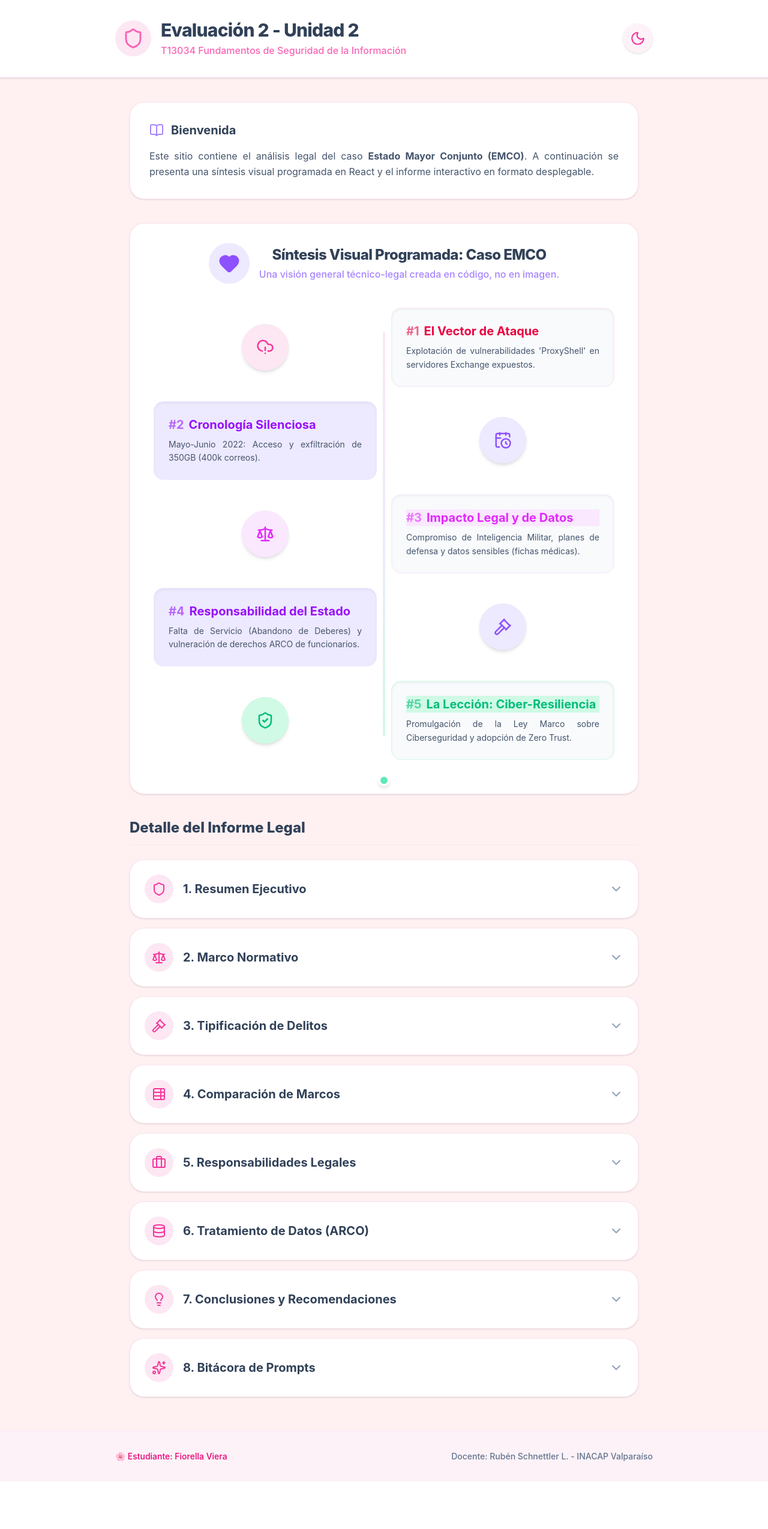
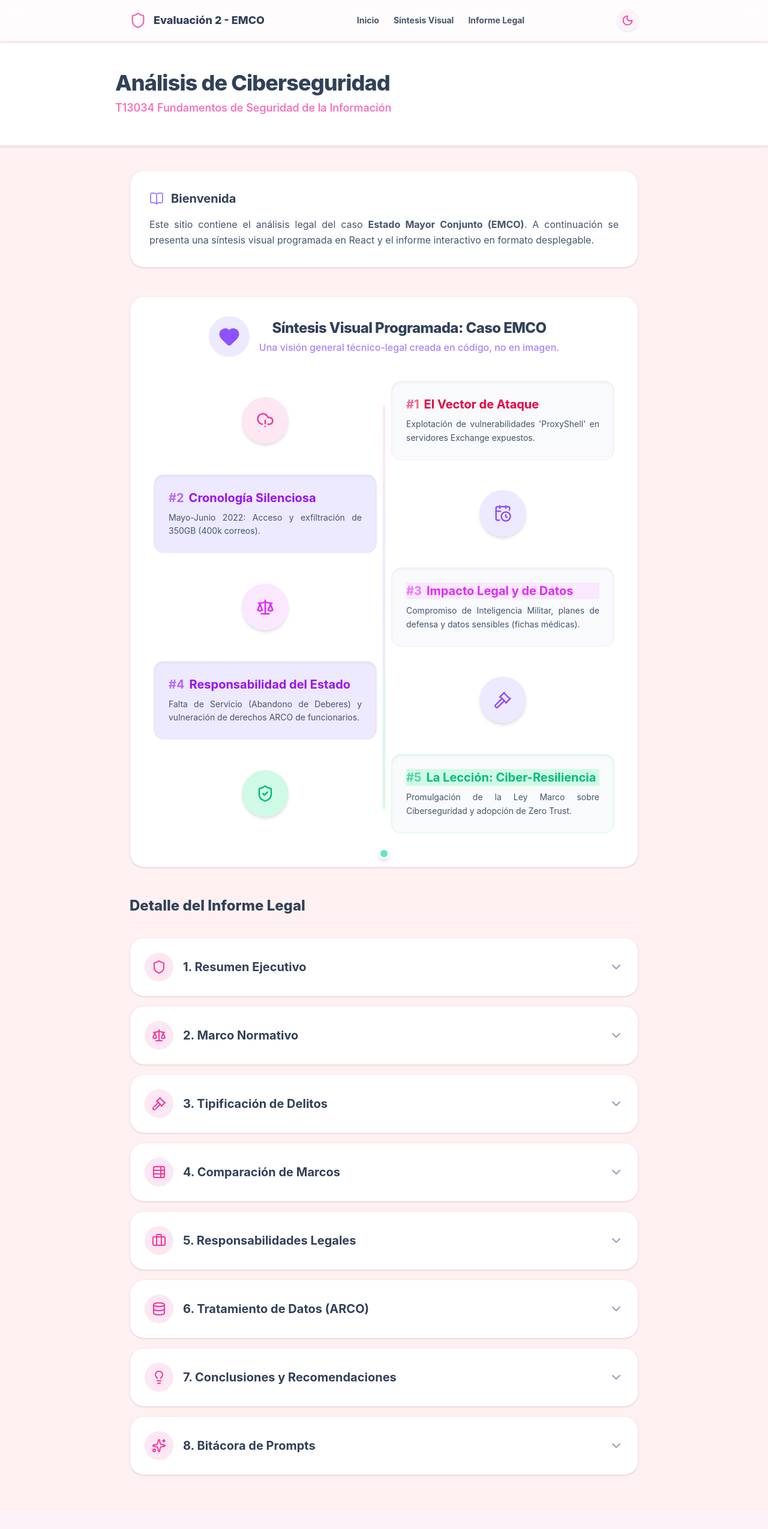
Before and after one commit to fiorellaviera/informe_viefio, a React (Vite) app: page / in a window 1280 px wide. Shown: the top 2549 px of the page at 60% size. Before the commit the page ends 2470 px from the top, so only its background shows below. Built offline with nearby package versions, Linux system fonts and the light colour scheme.

Commit message:
UI: Agrega navbar y enlaza nombre del footer con github

```diff
--- a/src/App.jsx
+++ b/src/App.jsx
@@ -1,7 +1,7 @@
 import { useState } from 'react'
-import { Shield, BookOpen, Scale, Gavel, TableProperties, Briefcase, Database, Lightbulb, Sparkles, Image as ImageIcon, Moon, Sun } from 'lucide-react'
+import { Shield, BookOpen, Scale, Gavel, TableProperties, Briefcase, Database, Lightbulb, Sparkles, Image as ImageIcon, Moon, Sun, Menu } from 'lucide-react'
 import AccordionItem from './components/AccordionItem'
-import SintesisVisual from './components/SintesisVisual' // NUEVO COMPONENTE
+import SintesisVisual from './components/SintesisVisual'
 import Resumen from './components/Resumen'
 import Marco from './components/Marco'
 import Delitos from './components/Delitos'
@@ -13,38 +13,86 @@ import Prompts from './components/Prompts'
 
 function App() {
   const [isDarkMode, setIsDarkMode] = useState(false)
+  const [isMenuOpen, setIsMenuOpen] = useState(false) // Estado para el menú móvil
+
+  // Función para hacer scroll suave a las secciones
+  const scrollToSection = (id) => {
+    const element = document.getElementById(id);
+    if (element) {
+      const topPos = element.getBoundingClientRect().top + window.scrollY - 100; // -100px para que el Navbar no tape el título
+      window.scrollTo({ top: topPos, behavior: 'smooth' });
+    }
+    setIsMenuOpen(false); // Cierra el menú en móviles tras hacer clic
+  }
 
   return (
     <div className={isDarkMode ? 'dark' : ''}>
       <div className="min-h-screen bg-rose-50 flex flex-col font-sans transition-colors duration-500">
 
-        {/* Encabezado */}
-        <header className="bg-white border-b-2 border-pink-100 py-8 px-6 shadow-sm relative transition-colors duration-500">
-          <div className="max-w-4xl mx-auto flex items-center justify-between gap-4">
-            <div className="flex items-center gap-4">
-              <div className="p-3 bg-pink-100 rounded-full">
-                <Shield size={36} className="text-pink-400" />
+        {/* NAVBAR STICKY / BARRA DE NAVEGACIÓN (Efecto Cristal) */}
+        <nav className="sticky top-0 z-50 bg-white/80 dark:bg-[#160d27]/80 backdrop-blur-md border-b-2 border-pink-100 dark:border-[#3b2853] transition-colors duration-500 shadow-sm">
+          <div className="max-w-4xl mx-auto px-6 py-4 flex items-center justify-between">
+
+            {/* Título en el Navbar */}
+            <div className="flex items-center gap-3">
+              <Shield size={28} className="text-pink-400" />
+              <span className="font-extrabold text-slate-700 dark:text-purple-300 text-lg hidden sm:block">
+                Evaluación 2 - EMCO
+              </span>
             </div>
+
+            {/* Links de Navegación (Escritorio) */}
+            <div className="hidden md:flex items-center gap-6 text-sm font-bold text-slate-600 dark:text-purple-400">
+              <button onClick={() => scrollToSection('inicio')} className="hover:text-pink-500 dark:hover:text-pink-300 transition-colors">Inicio</button>
+              <button onClick={() => scrollToSection('sintesis')} className="hover:text-violet-500 dark:hover:text-violet-300 transition-colors">Síntesis Visual</button>
+              <button onClick={() => scrollToSection('informe')} className="hover:text-fuchsia-500 dark:hover:text-fuchsia-300 transition-colors">Informe Legal</button>
+            </div>
+
+            <div className="flex items-center gap-3">
+              {/* Botón Mágico del Modo Oscuro */}
+              <button
+                onClick={() => setIsDarkMode(!isDarkMode)}
+                className="p-2 bg-pink-50 text-pink-500 hover:bg-pink-100 dark:bg-[#23153c] dark:text-purple-300 dark:hover:bg-[#3b2853] rounded-full transition-all duration-300 hover:scale-110 shadow-sm"
+                title="Cambiar tema"
+              >
+                {isDarkMode ? <Sun size={20} /> : <Moon size={20} />}
+              </button>
+
+              {/* Menú Hamburguesa (Móviles) */}
+              <button
+                className="md:hidden p-2 text-slate-600 dark:text-purple-300"
+                onClick={() => setIsMenuOpen(!isMenuOpen)}
+              >
+                <Menu size={24} />
+              </button>
+            </div>
+          </div>
+
+          {/* Menú Desplegable (Móviles) */}
+          {isMenuOpen && (
+            <div className="md:hidden px-6 py-4 bg-white dark:bg-[#160d27] border-t border-pink-50 dark:border-[#3b2853] flex flex-col gap-4 font-bold text-slate-600 dark:text-purple-300 shadow-lg">
+              <button onClick={() => scrollToSection('inicio')} className="text-left hover:text-pink-500">Inicio</button>
+              <button onClick={() => scrollToSection('sintesis')} className="text-left hover:text-violet-500">Síntesis Visual</button>
+              <button onClick={() => scrollToSection('informe')} className="text-left hover:text-fuchsia-500">Informe Legal</button>
+            </div>
+          )}
+        </nav>
+
+        {/* Encabezado Principal */}
+        <header id="inicio" className="bg-white border-b-2 border-pink-100 py-12 px-6 shadow-sm relative transition-colors duration-500 dark:bg-[#160d27] dark:border-[#3b2853]">
+          <div className="max-w-4xl mx-auto flex items-center gap-4">
             <div>
-                <h1 className="text-3xl font-extrabold text-slate-700 tracking-tight">
-                  Evaluación 2 - Unidad 2
+              <h1 className="text-4xl font-extrabold text-slate-700 dark:text-purple-200 tracking-tight">
+                Análisis de Ciberseguridad
               </h1>
-                <p className="text-pink-400 font-medium mt-1">
+              <p className="text-pink-400 dark:text-pink-300 font-medium mt-2 text-lg">
                 T13034 Fundamentos de Seguridad de la Información
               </p>
             </div>
           </div>
-            <button
-              onClick={() => setIsDarkMode(!isDarkMode)}
-              className="p-3 bg-pink-50 text-pink-500 hover:bg-pink-100 dark:bg-[#23153c] dark:text-purple-300 dark:hover:bg-[#3b2853] rounded-full transition-all duration-300 hover:scale-110 shadow-sm"
-              title="Cambiar tema"
-            >
-              {isDarkMode ? <Sun size={26} /> : <Moon size={26} />}
-            </button>
-          </div>
         </header>
 
-        <main className="flex-1 max-w-4xl mx-auto px-6 py-10 w-full space-y-10">
+        <main className="flex-1 max-w-4xl mx-auto px-6 py-10 w-full space-y-12">
 
           {/* Bienvenida */}
           <div className="bg-white rounded-3xl shadow-sm border border-pink-100 p-8 transition-colors duration-500">
@@ -60,12 +108,14 @@ function App() {
             </p>
           </div>
 
-          {/* === SECCIÓN 2: SÍNTESIS VISUAL PROGRAMADA (REEMPLAZA LA IMAGEN AI) === */}
+          {/* SÍNTESIS VISUAL PROGRAMADA */}
+          <div id="sintesis" className="scroll-mt-24">
             <SintesisVisual />
+          </div>
 
           {/* Informe Interactivo */}
-          <div className="space-y-6">
-            <h2 className="text-2xl font-extrabold text-slate-700 border-b border-pink-100 pb-3">
+          <div id="informe" className="space-y-6 scroll-mt-24">
+            <h2 className="text-2xl font-extrabold text-slate-700 border-b border-pink-100 dark:border-[#3b2853] pb-3 mb-6">
               Detalle del Informe Legal
             </h2>
             <AccordionItem title="1. Resumen Ejecutivo" icon={Shield}>
@@ -96,11 +146,21 @@ function App() {
 
         </main>
 
-        {/* Pie de página */}
-        <footer className="bg-pink-50 border-t border-pink-100 text-slate-500 text-sm py-8 px-6 mt-auto transition-colors duration-500">
-          <div className="max-w-4xl mx-auto flex justify-between items-center font-medium">
-            <span className="text-pink-600 dark:text-purple-400">🌸 Estudiante: Fiorella Viera</span>
-            <span>Docente: Rubén Schnettler L. - INACAP Valparaíso</span>
+        {/* Pie de página con Enlace a GitHub */}
+        <footer className="bg-pink-50 dark:bg-[#23153c] border-t border-pink-100 dark:border-[#3b2853] text-slate-500 text-sm py-8 px-6 mt-auto transition-colors duration-500">
+          <div className="max-w-4xl mx-auto flex flex-col md:flex-row justify-between items-center font-medium gap-4">
+
+            {/* Nombre de estudiante con link a tu GitHub */}
+            <a
+              href="https://github.com/fiorellaviera"
+              target="_blank"
+              rel="noopener noreferrer"
+              className="text-pink-600 dark:text-purple-400 hover:text-pink-800 dark:hover:text-purple-200 hover:underline transition-colors flex items-center gap-2"
+            >
+              🌸 Estudiante: Fiorella Viera
+            </a>
+
+            <span className="text-center md:text-right">Docente: Rubén Schnettler L.<br className="md:hidden"/> INACAP Valparaíso</span>
           </div>
         </footer>
       </div>
```
Lines whose indentation alone changed are shown as unchanged.
